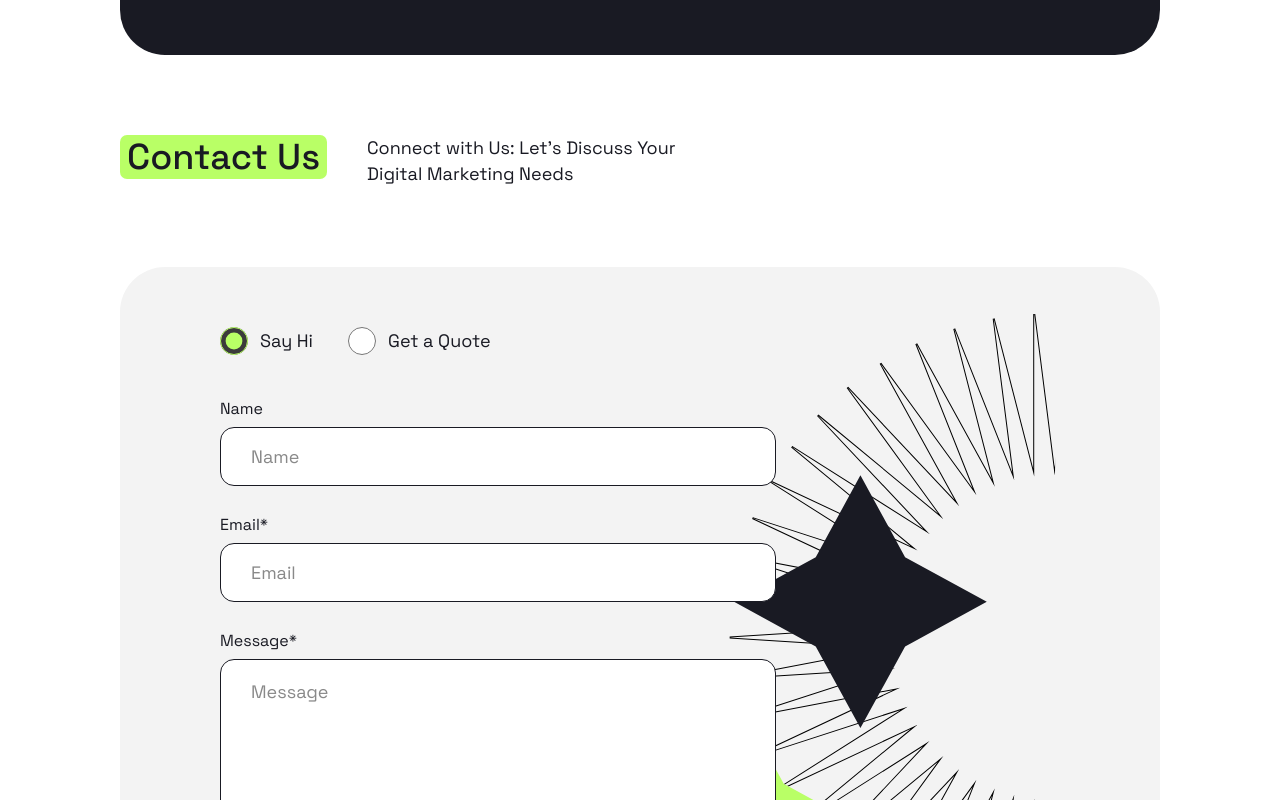
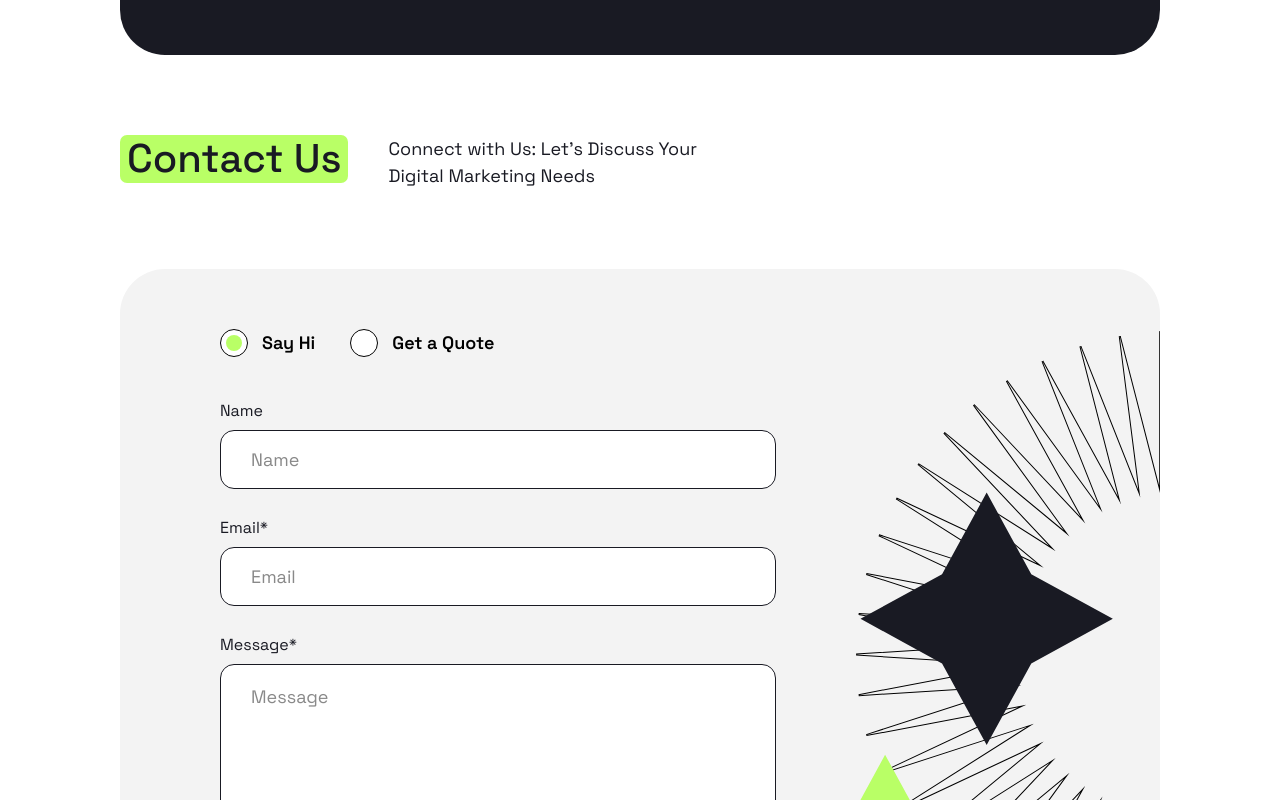
Before and after one commit to GabrielRaiolR/Gabriel-Desafio-Asimov, a React (Vite) app in the folder part-01/: page / in a window 1280 px wide. Shown: the part 6380-7180 px from the top of the page. Built offline with nearby package versions, Linux system fonts and the light colour scheme.

Commit message:
fix(contact): align illustration and radio styles with Figma

```diff
--- a/part-01/src/App.jsx
+++ b/part-01/src/App.jsx
@@ -89,6 +89,7 @@ function App() {
 
   const [openStepIndex, setOpenStepIndex] = useState(0)
   const [testimonialIndex, setTestimonialIndex] = useState(0)
+  const [contactType, setContactType] = useState('sayHi')
 
   const testimonials = [
     {
@@ -520,56 +521,85 @@ function App() {
         </section>
 
         <section className="animate-section mb-10 md:mb-20">
+          {/* Heading — Figma 341:568: gap 40px entre título e subtítulo */}
           <div className="mb-8 flex flex-col gap-5 md:mb-20 md:flex-row md:items-start md:gap-10">
-            <h2 className="w-fit rounded-[7px] bg-[#B9FF66] px-[7px] py-1 text-4xl font-medium leading-none">
+            <h2 className="w-fit rounded-[7px] bg-[#B9FF66] px-[7px] py-1 text-4xl font-medium leading-none md:text-[40px]">
               Contact Us
             </h2>
-            <p className="max-w-[323px] text-lg leading-[1.45]">
+            <p className="max-w-[323px] text-lg leading-normal text-[#191A23]">
               Connect with Us: Let&apos;s Discuss Your Digital Marketing Needs
             </p>
           </div>
-          <div className="relative overflow-hidden rounded-[45px] bg-[#F3F3F3] px-8 py-10 md:px-[100px] md:py-[60px]">
-            <div className="relative z-10 max-w-[556px]">
-              <div className="mb-10 flex gap-[35px]">
-                <label className="flex items-center gap-3 text-lg">
+          {/* Figma 341:623 — card único 1240×773, ilustração no canto com overflow do próprio card */}
+          <div className="relative w-full max-w-[1240px] overflow-hidden rounded-[45px] bg-[#F3F3F3] px-8 py-10 md:min-h-[773px] md:px-[100px] md:pb-[80px] md:pt-[60px] lg:mx-auto">
+            <div className="relative z-10 flex w-full max-w-[556px] flex-col gap-10">
+              {/* Figma: anel preto fino; selecionado = disco verde central com folga; não selecionado = vazio */}
+              <div className="flex gap-[35px]">
+                <label className="flex cursor-pointer items-center gap-x-[14px] text-lg font-semibold leading-normal text-black">
                   <input
                     type="radio"
                     name="contactType"
-                    defaultChecked
-                    className="h-7 w-7 accent-[#B9FF66]"
+                    checked={contactType === 'sayHi'}
+                    onChange={() => setContactType('sayHi')}
+                    className="sr-only appearance-none [-webkit-appearance:none]"
                   />
-                  Say Hi
+                  <span
+                    className="flex size-7 shrink-0 items-center justify-center rounded-full border border-solid border-black bg-white"
+                    aria-hidden
+                  >
+                    {contactType === 'sayHi' ? (
+                      <span className="size-4 shrink-0 rounded-full bg-[#B9FF66]" />
+                    ) : null}
+                  </span>
+                  <span>Say Hi</span>
                 </label>
-                <label className="flex items-center gap-3 text-lg">
-                  <input type="radio" name="contactType" className="h-7 w-7 accent-[#B9FF66]" />
-                  Get a Quote
+                <label className="flex cursor-pointer items-center gap-x-[14px] text-lg font-semibold leading-normal text-black">
+                  <input
+                    type="radio"
+                    name="contactType"
+                    checked={contactType === 'quote'}
+                    onChange={() => setContactType('quote')}
+                    className="sr-only appearance-none [-webkit-appearance:none]"
+                  />
+                  <span
+                    className="flex size-7 shrink-0 items-center justify-center rounded-full border border-solid border-black bg-white"
+                    aria-hidden
+                  >
+                    {contactType === 'quote' ? (
+                      <span className="size-4 shrink-0 rounded-full bg-[#B9FF66]" />
+                    ) : null}
+                  </span>
+                  <span>Get a Quote</span>
                 </label>
               </div>
-              <form className="space-y-[25px]">
+              <form className="flex w-full flex-col gap-[25px]">
                 <label className="block">
-                  <span className="mb-1 block text-base leading-7">Name</span>
+                  <span className="mb-[5px] block text-base leading-7 text-[#191A23]">Name</span>
                   <input
-                    className="h-[59px] w-full rounded-[14px] border border-[#191A23] bg-white px-[30px] text-lg placeholder:text-[#898989]"
+                    className="h-[59px] w-full rounded-[14px] border border-solid border-[#191A23] bg-white px-[30px] text-lg placeholder:text-[#898989]"
                     type="text"
                     placeholder="Name"
                   />
                 </label>
                 <label className="block">
-                  <span className="mb-1 block text-base leading-7">Email*</span>
+                  <span className="mb-[5px] block text-base leading-7 text-[#191A23]">Email*</span>
                   <input
-                    className="h-[59px] w-full rounded-[14px] border border-[#191A23] bg-white px-[30px] text-lg placeholder:text-[#898989]"
+                    className="h-[59px] w-full rounded-[14px] border border-solid border-[#191A23] bg-white px-[30px] text-lg placeholder:text-[#898989]"
                     type="email"
                     placeholder="Email"
                   />
                 </label>
                 <label className="block">
-                  <span className="mb-1 block text-base leading-7">Message*</span>
+                  <span className="mb-[5px] block text-base leading-7 text-[#191A23]">Message*</span>
                   <textarea
-                    className="h-[190px] w-full rounded-[14px] border border-[#191A23] bg-white px-[30px] py-[18px] text-lg placeholder:text-[#898989]"
+                    className="h-[190px] w-full resize-y rounded-[14px] border border-solid border-[#191A23] bg-white px-[30px] py-[18px] text-lg placeholder:text-[#898989]"
                     placeholder="Message"
                   />
                 </label>
-                <button className="h-[68px] w-full rounded-[14px] bg-[#191A23] px-8 text-xl font-normal text-white transition hover:opacity-90">
+                <button
+                  type="submit"
+                  className="h-[68px] w-full rounded-[14px] bg-[#191A23] px-[35px] py-5 text-center text-xl font-normal leading-7 text-white transition hover:opacity-90"
+                >
                   Send Message
                 </button>
               </form>
@@ -577,7 +607,9 @@ function App() {
             <img
               src="/assets/Contact-Us-Illustration.svg"
               alt=""
-              className="absolute right-[-220px] top-1/2 hidden w-[692px] -translate-y-1/2 md:block"
+              width={692}
+              height={649}
+              className="pointer-events-none absolute top-1/2 right-0 z-0 hidden h-[648px] w-[691px] max-w-none -translate-y-1/2 translate-x-1/2 object-contain md:block"
             />
           </div>
         </section>
```
